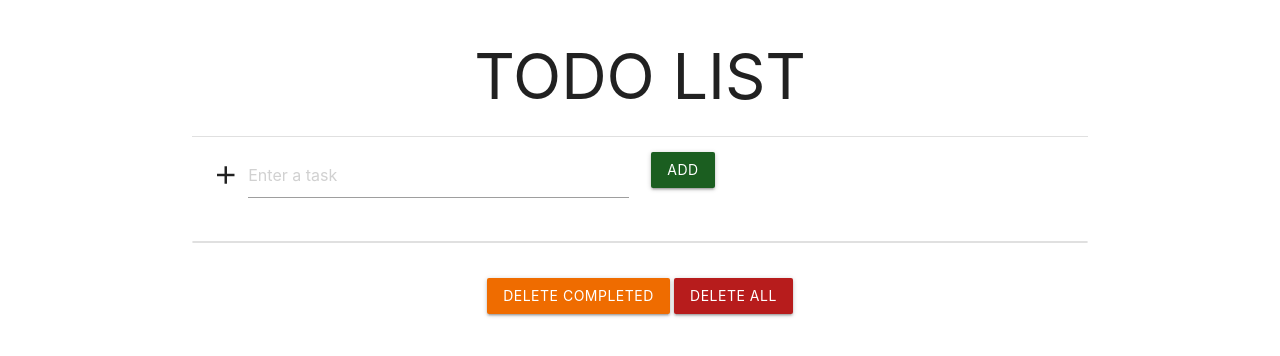
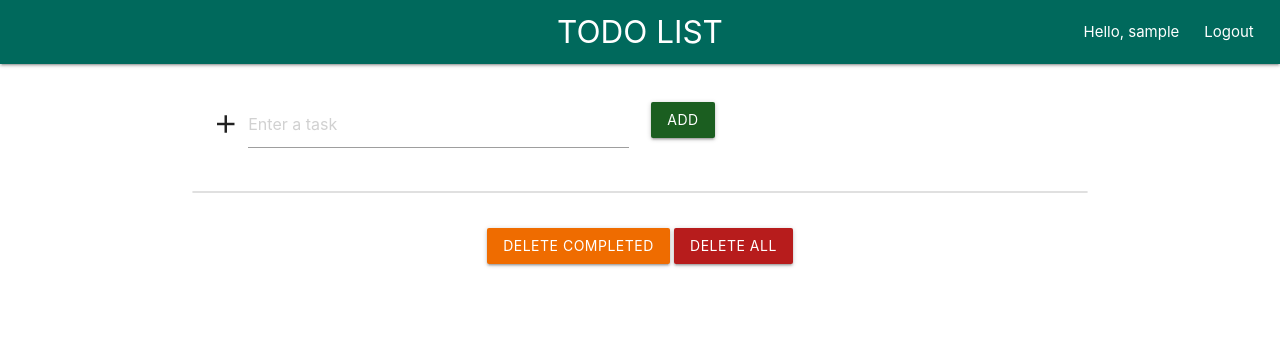
Before and after one commit to abidalikp/todolist-app, a Django app: page / in a window 1280 px wide. Shown: the top 356 px of the page. Run offline with Django 4.2, Linux system fonts and the light colour scheme; the visitor is signed in with stand-in values (Sample User, id 1); data that the repository does not hold is empty.

Commit message:
fix: templates

```diff
--- a/templates/auth/login.html
+++ b/templates/auth/login.html
@@ -4,13 +4,13 @@
 
     <div class="container">
         <div class="row">
-            <div class="col s12 m8 offset-m2 l6 offset-l3">
+            <div class="col s12 m10 offset-m1 l8 offset-l2">
                 <form class="card" action="" method="post">
                     <div class="card-content">
                       <span class="card-title center-align"><h3>Login</h3></span>
                         {% csrf_token %}
                         {% for field in form %}
-                        <div class="input-field grey-text">
+                        <div class="input-field grey-text left-align">
                             {{ field.label }}:
                             {{ field }}
                         </div>
--- a/templates/auth/signup.html
+++ b/templates/auth/signup.html
@@ -4,7 +4,7 @@
 
     <div class="container">
         <div class="row">
-            <div class="col s12">
+            <div class="col s12 m10 offset-m1 l8 offset-l2">
                 <form class="card" action="" method="post">
                     <div class="card-content">
                         <span class="card-title center-align"><h3>Register</h3></span>
--- a/templates/base.html
+++ b/templates/base.html
@@ -10,11 +10,23 @@
 
       <link rel="stylesheet" href="https://cdnjs.cloudflare.com/ajax/libs/materialize/1.0.0/css/materialize.min.css">
       <link href="https://fonts.googleapis.com/icon?family=Material+Icons" rel="stylesheet">
+
     </head>
     <body class="darken-2">
+      {% include 'components/navbar.html' %}
+
       <main class="container white center-align">
         {% block content %}
         {% endblock %}
       </main>
+
+      <script src="https://cdnjs.cloudflare.com/ajax/libs/materialize/1.0.0/js/materialize.min.js"></script>
+      <script>
+        document.addEventListener('DOMContentLoaded', function() {
+            var elems = document.querySelectorAll('.sidenav');
+            var instances = M.Sidenav.init(elems, {});
+        });
+      </script>
+
     </body>
 </html>
--- /dev/null
+++ b/templates/components/navbar.html
@@ -0,0 +1,23 @@
+<nav class="teal darken-3" style="margin-bottom: 1.5rem;">
+    <div class="nav-wrapper">
+        <div class="row">
+            <div class="col s12">
+                <a href="/" class="center brand-logo">TODO LIST</a>
+                {% if user.is_authenticated %}
+                    <a href="#" data-target="mobile" class="sidenav-trigger">
+                        <i class="material-icons">menu</i>
+                    </a>
+                    <ul class="right hide-on-med-and-down">
+                        <li style="padding-right: 10px;">Hello, {{ user.username }}</li>
+                        <li><a href="{% url 'logout' %}">Logout</a></li>
+                    </ul>
+                {% endif %}
+            </div>
+        </div>
+    </div>
+</nav>
+
+<ul id="mobile" class="sidenav collection">
+    <li class="collection-item">Hello, {{ user.username }}</li>
+    <li class="collection-item"><a class="red-text" href="{% url 'logout' %}">Logout</a></li>
+</ul>
--- a/templates/todolist/index.html
+++ b/templates/todolist/index.html
@@ -3,8 +3,6 @@
 {% block content %}
 
 <div class="row">
-    <h1>TODO LIST</h1>
-    <div class="divider"></div>
     <form action="{% url 'add' %}" method="POST" role="form" class="row">
         {% csrf_token %}
         <div class="input-field col s12 m6">
```
